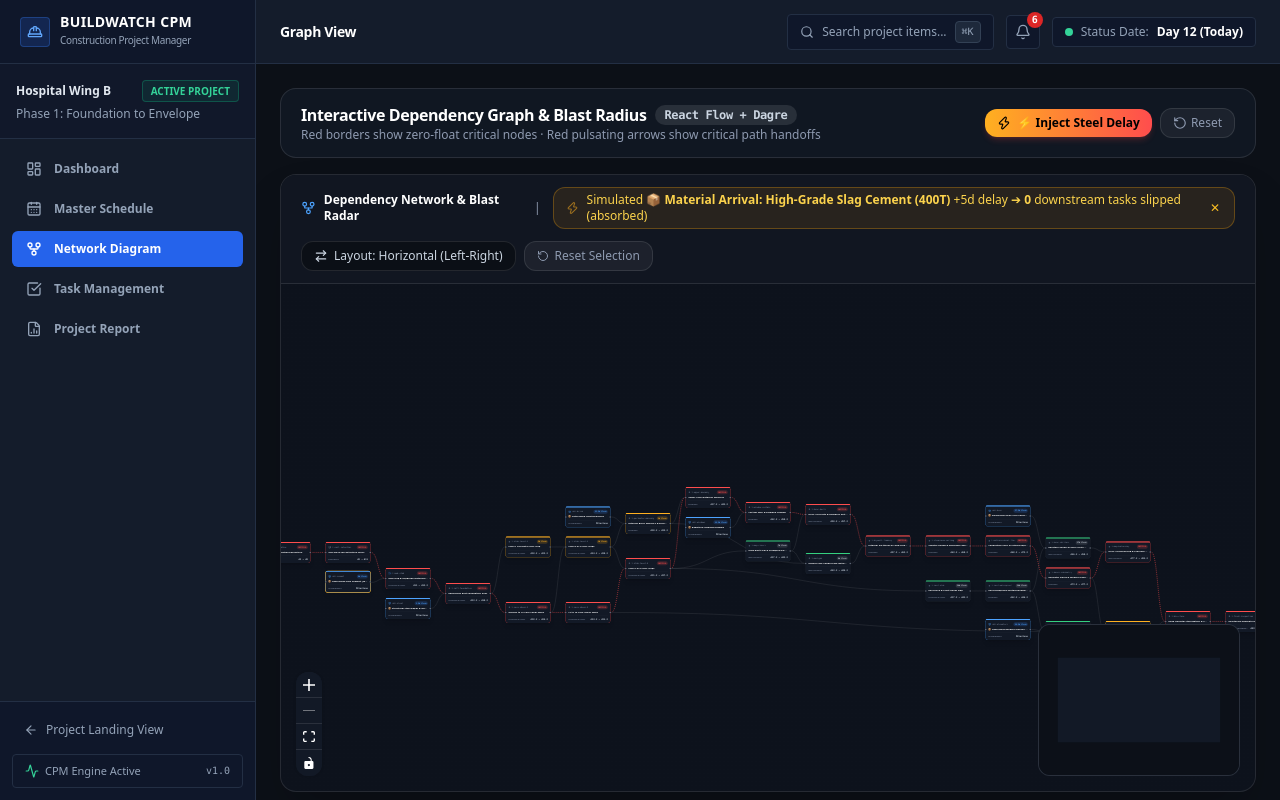
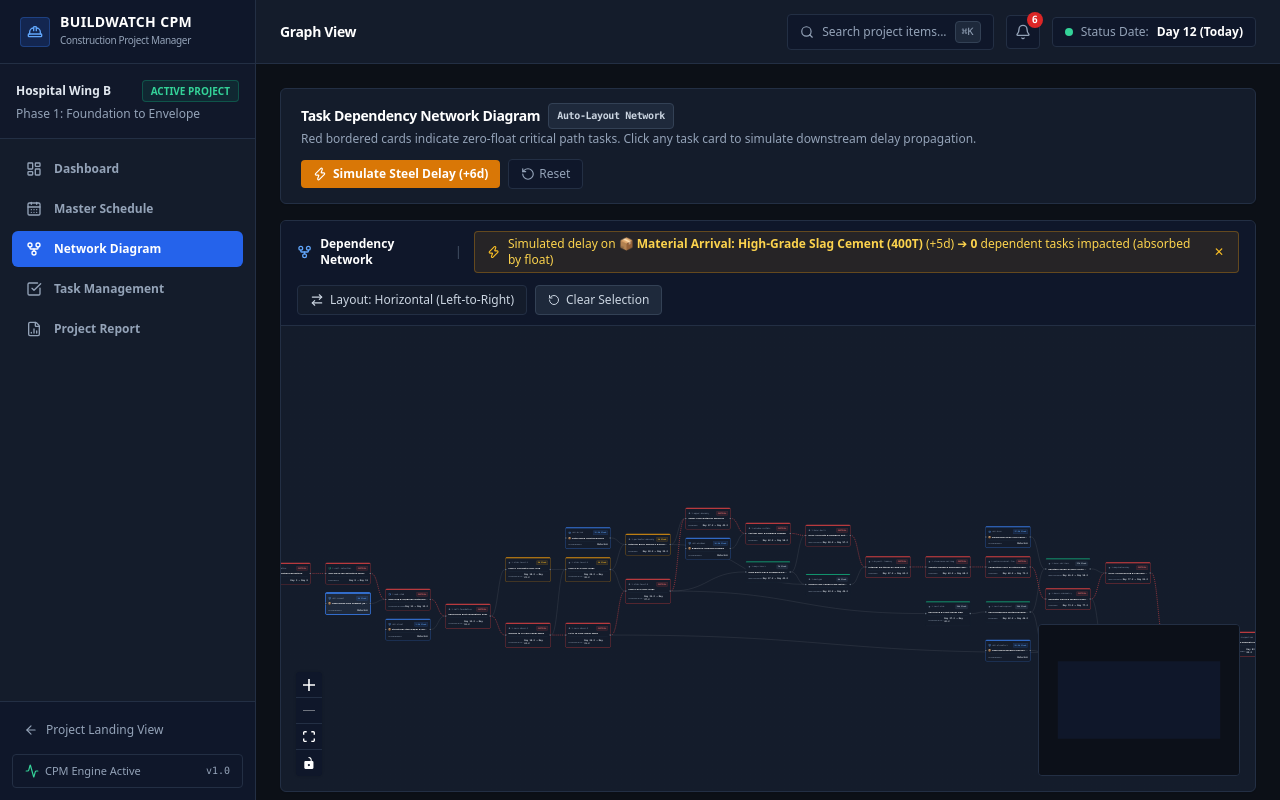
Before and after one commit to nairkartik08/BuildWatch-cpm, a React (Vite) app: page /app/graph in a window 1280 px wide. Both pictures are taken after a click on the element 348 px from the left and 528 px from the top of the page. Built offline with nearby package versions, Linux system fonts and the light colour scheme.

Commit message:
style: redesign dependency graph and network diagram with clean construction PM styling

```diff
--- a/src/components/Graph/DependencyGraph.tsx
+++ b/src/components/Graph/DependencyGraph.tsx
@@ -90,37 +90,37 @@ export const DependencyGraph: React.FC<DependencyGraphProps> = ({
   const selectedTask = tasks.find((t) => t.id === selectedTaskId);
 
   return (
-    <div className="flex flex-col h-full bg-[#0d121c] border border-white/10 rounded-2xl overflow-hidden shadow-2xl relative">
+    <div className="flex flex-col h-full bg-[#141c2b] border border-[#232f44] rounded-md overflow-hidden shadow-sm relative font-sans">
       {/* Top Controls Toolbar */}
-      <div className="p-3 px-5 bg-[#121823]/90 border-b border-white/10 flex flex-wrap items-center justify-between gap-3 text-xs z-10 backdrop-blur-md">
+      <div className="p-2.5 px-4 bg-[#0f172a] border-b border-[#232f44] flex flex-wrap items-center justify-between gap-3 text-xs z-10">
         <div className="flex items-center gap-3">
           <div className="flex items-center gap-2 font-bold text-white">
-            <GitFork className="w-4 h-4 text-[#4da3ff]" />
-            <span>Dependency Network & Blast Radar</span>
+            <GitFork className="w-4 h-4 text-blue-400" />
+            <span>Dependency Network</span>
           </div>
 
-          <span className="text-[#8e9ab0]">|</span>
+          <span className="text-slate-600">|</span>
 
           {/* Active blast summary if selected */}
           {blastRadius && selectedTask ? (
-            <div className="flex items-center gap-2 bg-amber-500/10 border border-amber-500/30 px-3 py-1 rounded-xl text-amber-300 font-medium">
-              <Zap className="w-3.5 h-3.5 text-[#ffb020] animate-pulse" />
+            <div className="flex items-center gap-2 bg-amber-500/10 border border-amber-500/30 px-3 py-1 rounded text-amber-300 font-medium">
+              <Zap className="w-3.5 h-3.5 text-amber-400" />
               <span>
-                Simulated <strong>{selectedTask.name}</strong> +5d delay ➔{' '}
-                <strong>{blastRadius.affectedCount}</strong> downstream tasks slipped
-                {blastRadius.projectSlipDays > 0 ? ` (+${blastRadius.projectSlipDays}d overall)` : ' (absorbed)'}
+                Simulated delay on <strong>{selectedTask.name}</strong> (+5d) ➔{' '}
+                <strong>{blastRadius.affectedCount}</strong> dependent tasks impacted
+                {blastRadius.projectSlipDays > 0 ? ` (+${blastRadius.projectSlipDays}d finish slip)` : ' (absorbed by float)'}
               </span>
               <button
                 onClick={() => onSelectTask(null)}
-                className="text-amber-400 hover:text-white ml-1 p-0.5"
+                className="text-amber-400 hover:text-white ml-1 p-0.5 cursor-pointer"
                 title="Clear selection"
               >
                 ✕
               </button>
             </div>
           ) : (
-            <span className="text-[#8e9ab0] italic">
-              Click any task card to trace its downstream delay blast radius
+            <span className="text-slate-400 text-xs">
+              Click any task card to calculate downstream schedule impact
             </span>
           )}
         </div>
@@ -130,19 +130,19 @@ export const DependencyGraph: React.FC<DependencyGraphProps> = ({
           {/* Orientation switch */}
           <button
             onClick={() => setDirection((d) => (d === 'LR' ? 'TB' : 'LR'))}
-            className="px-3 py-1.5 rounded-xl bg-[#0b0f16] border border-white/10 text-slate-300 hover:text-white flex items-center gap-1.5 transition-all text-xs"
+            className="px-3 py-1.5 rounded bg-[#141c2b] border border-[#232f44] text-slate-300 hover:text-white flex items-center gap-1.5 transition-colors text-xs cursor-pointer"
           >
             <ArrowRightLeft className="w-3.5 h-3.5" />
-            <span>Layout: {direction === 'LR' ? 'Horizontal (Left-Right)' : 'Vertical (Top-Down)'}</span>
+            <span>Layout: {direction === 'LR' ? 'Horizontal (Left-to-Right)' : 'Vertical (Top-to-Bottom)'}</span>
           </button>
 
           {selectedTaskId && (
             <button
               onClick={() => onSelectTask(null)}
-              className="px-3 py-1.5 rounded-xl bg-white/5 border border-white/10 text-[#8e9ab0] hover:text-white flex items-center gap-1.5 transition-all text-xs"
+              className="px-3 py-1.5 rounded bg-slate-800 border border-slate-700 text-slate-300 hover:text-white flex items-center gap-1.5 transition-colors text-xs cursor-pointer"
             >
               <RotateCcw className="w-3 h-3" />
-              Reset Selection
+              Clear Selection
             </button>
           )}
         </div>
@@ -160,25 +160,25 @@ export const DependencyGraph: React.FC<DependencyGraphProps> = ({
           minZoom={0.2}
           maxZoom={1.5}
           proOptions={{ hideAttribution: true }}
-          className="bg-[#0b0f16]"
+          className="bg-[#0c1017]"
         >
           <Background
-            color="#2a3547"
-            gap={20}
-            size={1.5}
+            color="#232f44"
+            gap={24}
+            size={1}
             variant={BackgroundVariant.Dots}
           />
-          <Controls className="!bg-[#121926] !border-white/10 !rounded-xl !overflow-hidden [&>button]:!bg-[#121926] [&>button]:!border-white/10 [&>button]:!text-white hover:[&>button]:!bg-white/10" />
+          <Controls className="!bg-[#0f172a] !border-[#232f44] !rounded !overflow-hidden [&>button]:!bg-[#0f172a] [&>button]:!border-[#232f44] [&>button]:!text-white hover:[&>button]:!bg-slate-800" />
           <MiniMap
             nodeStrokeColor="#ffffff"
             nodeColor={(node: any) => {
-              if (node.data?.cpm?.critical) return '#ff4d4d';
-              if (node.data?.cpm?.nearCritical) return '#ffb020';
-              if (node.data?.task?.isDelivery) return '#4da3ff';
-              return '#35d07f';
+              if (node.data?.cpm?.critical) return '#ef4444';
+              if (node.data?.cpm?.nearCritical) return '#f59e0b';
+              if (node.data?.task?.isDelivery) return '#3b82f6';
+              return '#22c55e';
             }}
-            maskColor="rgba(11, 15, 22, 0.85)"
-            className="!bg-[#121926] !border !border-white/10 !rounded-xl overflow-hidden"
+            maskColor="rgba(12, 16, 23, 0.85)"
+            className="!bg-[#0f172a] !border !border-[#232f44] !rounded overflow-hidden"
           />
         </ReactFlow>
       </div>
--- a/src/components/Graph/TaskNode.tsx
+++ b/src/components/Graph/TaskNode.tsx
@@ -21,64 +21,64 @@ export const TaskNode: React.FC<{ data: TaskNodeData }> = ({ data }) => {
   const isHit = !!blastImpact;
 
   // Determine styling
-  let borderColor = 'border-white/10';
-  let badgeColor = 'bg-white/10 text-slate-300';
-  let accentBar = 'bg-[#35d07f]';
+  let borderColor = 'border-[#232f44]';
+  let badgeColor = 'bg-slate-800 text-slate-300 border-slate-700';
+  let accentBar = 'bg-emerald-500';
 
   if (isCritical) {
-    borderColor = 'border-[#ff4d4d]/80';
-    badgeColor = 'bg-red-500/20 text-[#ff4d4d]';
-    accentBar = 'bg-[#ff4d4d]';
+    borderColor = 'border-red-500/80';
+    badgeColor = 'bg-red-500/10 text-red-400 border-red-500/30';
+    accentBar = 'bg-red-500';
   } else if (isNearCritical) {
-    borderColor = 'border-[#ffb020]/80';
-    badgeColor = 'bg-amber-500/20 text-[#ffb020]';
-    accentBar = 'bg-[#ffb020]';
+    borderColor = 'border-amber-500/80';
+    badgeColor = 'bg-amber-500/10 text-amber-400 border-amber-500/30';
+    accentBar = 'bg-amber-500';
   } else if (isDelivery) {
-    borderColor = 'border-[#4da3ff]/80';
-    badgeColor = 'bg-blue-500/20 text-[#4da3ff]';
-    accentBar = 'bg-[#4da3ff]';
+    borderColor = 'border-blue-500/80';
+    badgeColor = 'bg-blue-500/10 text-blue-400 border-blue-500/30';
+    accentBar = 'bg-blue-500';
   }
 
   return (
     <div
       onClick={() => onClick(task.id)}
-      className={`relative w-56 rounded-xl bg-[#121926] border text-xs shadow-xl transition-all cursor-pointer ${borderColor} ${
+      className={`relative w-56 rounded-md bg-[#141c2b] border text-xs shadow transition-colors cursor-pointer font-sans ${borderColor} ${
         isSelected
-          ? 'ring-2 ring-[#ffb020] shadow-[0_0_20px_rgba(255,176,32,0.4)] -translate-y-1'
+          ? 'ring-2 ring-blue-500 bg-[#1e293b]'
           : isHit
-          ? 'ring-2 ring-red-500 shadow-[0_0_20px_rgba(255,77,77,0.4)] animate-pulse'
-          : 'hover:border-white/30 hover:-translate-y-0.5'
+          ? 'ring-2 ring-red-500 bg-red-950/20'
+          : 'hover:border-slate-500'
       }`}
     >
       {/* Target handle (incoming predecessor dependencies) */}
       <Handle
         type="target"
         position={Position.Left}
-        className="!w-2.5 !h-2.5 !bg-[#8e9ab0] !border-2 !border-[#0b0f16]"
+        className="!w-2.5 !h-2.5 !bg-slate-400 !border-2 !border-[#0c1017]"
       />
 
       {/* Accent top line */}
-      <div className={`h-1 w-full rounded-t-xl ${accentBar}`} />
+      <div className={`h-1 w-full rounded-t-md ${accentBar}`} />
 
       <div className="p-3">
         {/* Header badges */}
         <div className="flex items-center justify-between gap-1 mb-1.5">
           <div className="flex items-center gap-1.5 truncate">
             {isDelivery ? (
-              <Package className="w-3.5 h-3.5 text-[#4da3ff] shrink-0" />
+              <Package className="w-3.5 h-3.5 text-blue-400 shrink-0" />
             ) : task.percentComplete === 100 ? (
-              <CheckCircle2 className="w-3.5 h-3.5 text-slate-400 shrink-0" />
+              <CheckCircle2 className="w-3.5 h-3.5 text-emerald-400 shrink-0" />
             ) : task.percentComplete > 0 ? (
-              <Clock className="w-3.5 h-3.5 text-[#4da3ff] shrink-0 animate-pulse" />
+              <Clock className="w-3.5 h-3.5 text-blue-400 shrink-0" />
             ) : (
-              <div className="w-2 h-2 rounded-full bg-slate-600 ml-0.5" />
+              <div className="w-2 h-2 rounded-full bg-slate-500 ml-0.5" />
             )}
-            <span className="text-[10px] font-mono text-[#8e9ab0] truncate">
+            <span className="text-[10px] font-mono text-slate-400 truncate">
               {task.id.replace('task-', '')}
             </span>
           </div>
 
-          <span className={`text-[9px] px-1.5 py-0.5 rounded-full font-bold font-mono ${badgeColor}`}>
+          <span className={`text-[9px] px-1.5 py-0.5 rounded font-bold font-mono border ${badgeColor}`}>
             {isCritical ? 'CRITICAL' : `${cpm?.float}d float`}
           </span>
         </div>
@@ -89,20 +89,17 @@ export const TaskNode: React.FC<{ data: TaskNodeData }> = ({ data }) => {
         </div>
 
         {/* Trade & Duration */}
-        <div className="flex items-center justify-between text-[11px] text-[#8e9ab0] mt-2 pt-2 border-t border-white/5">
-          <span className="truncate max-w-[100px]">{task.trade}</span>
-          <span className="font-mono text-slate-300 font-semibold">
-            {isDelivery ? 'Milestone' : `d${cpm?.es} → d${cpm?.ef}`}
+        <div className="flex items-center justify-between text-[11px] text-slate-400 mt-2 pt-2 border-t border-[#232f44]">
+          <span className="truncate max-w-[100px] font-medium">{task.trade}</span>
+          <span className="font-mono text-slate-200 font-semibold">
+            {isDelivery ? 'Material' : `Day ${cpm?.es} → Day ${cpm?.ef}`}
           </span>
         </div>
 
         {/* Blast radius impact banner */}
         {blastImpact && (
-          <div className="mt-2 p-1.5 rounded-lg bg-red-500/20 text-[#ff4d4d] border border-red-500/30 font-mono text-[10px] font-bold text-center flex items-center justify-center gap-1">
-            <span>+{blastImpact.slipDays}d slip</span>
-            <span className="text-slate-400 font-normal">
-              (d{blastImpact.originalEf} → d{blastImpact.newEf})
-            </span>
+          <div className="mt-2 p-1.5 rounded bg-red-500/10 text-red-400 border border-red-500/30 font-mono text-[10px] font-bold text-center">
+            +{blastImpact.slipDays}d slip (d{blastImpact.originalEf} → d{blastImpact.newEf})
           </div>
         )}
       </div>
@@ -111,7 +108,7 @@ export const TaskNode: React.FC<{ data: TaskNodeData }> = ({ data }) => {
       <Handle
         type="source"
         position={Position.Right}
-        className="!w-2.5 !h-2.5 !bg-[#8e9ab0] !border-2 !border-[#0b0f16]"
+        className="!w-2.5 !h-2.5 !bg-slate-400 !border-2 !border-[#0c1017]"
       />
     </div>
   );
--- a/src/pages/GraphPage.tsx
+++ b/src/pages/GraphPage.tsx
@@ -29,18 +29,18 @@ export const GraphPage: React.FC = () => {
   const hasSteelDelay = delays.some((d) => d.taskId === 'task-del-steel');
 
   return (
-    <div className="flex flex-col h-[calc(100vh-6rem)] space-y-4">
-      {/* Top Banner KPI Header */}
-      <div className="flex flex-wrap items-center justify-between gap-3 shrink-0 bg-[#121926]/80 border border-white/10 p-3.5 px-5 rounded-2xl">
+    <div className="flex flex-col h-[calc(100vh-6rem)] space-y-4 font-sans">
+      {/* Top Banner Header */}
+      <div className="flex flex-wrap items-center justify-between gap-3 shrink-0 bg-[#141c2b] border border-[#232f44] p-3.5 px-5 rounded-md shadow-sm">
         <div>
-          <h2 className="text-base font-bold text-white tracking-tight flex items-center gap-2">
-            Interactive Dependency Graph & Blast Radius
-            <span className="text-xs px-2.5 py-0.5 rounded-full bg-white/10 text-slate-300 font-mono">
-              React Flow + Dagre
+          <h2 className="text-sm font-bold text-white tracking-tight flex items-center gap-2">
+            Task Dependency Network Diagram
+            <span className="text-[10px] px-2 py-0.5 rounded bg-slate-800 text-slate-300 font-mono border border-slate-700">
+              Auto-Layout Network
             </span>
           </h2>
-          <p className="text-xs text-[#8e9ab0]">
-            Red borders show zero-float critical nodes · Red pulsating arrows show critical path handoffs
+          <p className="text-xs text-slate-400 mt-0.5">
+            Red bordered cards indicate zero-float critical path tasks. Click any task card to simulate downstream delay propagation.
           </p>
         </div>
 
@@ -49,18 +49,18 @@ export const GraphPage: React.FC = () => {
           <button
             onClick={injectSteelDelayDemo}
             disabled={hasSteelDelay}
-            className={`px-3 py-1.5 rounded-xl text-xs font-bold transition-all flex items-center gap-1.5 ${
+            className={`px-3 py-1.5 rounded text-xs font-semibold transition-colors flex items-center gap-1.5 cursor-pointer ${
               hasSteelDelay
-                ? 'bg-red-500/20 text-red-300 border border-red-500/30 cursor-not-allowed'
-                : 'bg-gradient-to-r from-[#ffb020] to-[#ff4d4d] text-black shadow-md shadow-red-500/20'
+                ? 'bg-red-950/60 text-red-400 border border-red-800/60 cursor-not-allowed'
+                : 'bg-amber-600 hover:bg-amber-500 text-white'
             }`}
           >
             <Zap className="w-3.5 h-3.5" />
-            {hasSteelDelay ? '⚡ Steel Slipped (+6d)' : '⚡ Inject Steel Delay'}
+            {hasSteelDelay ? 'Steel Delay Active (+6d)' : 'Simulate Steel Delay (+6d)'}
           </button>
           <button
             onClick={resetDemo}
-            className="p-1.5 px-3 rounded-xl text-xs bg-white/5 border border-white/10 text-[#8e9ab0] hover:text-white flex items-center gap-1"
+            className="p-1.5 px-3 rounded text-xs bg-[#0f172a] border border-[#232f44] text-slate-400 hover:text-white flex items-center gap-1 transition-colors cursor-pointer"
             title="Reset Demo"
           >
             <RotateCcw className="w-3.5 h-3.5" />
```
